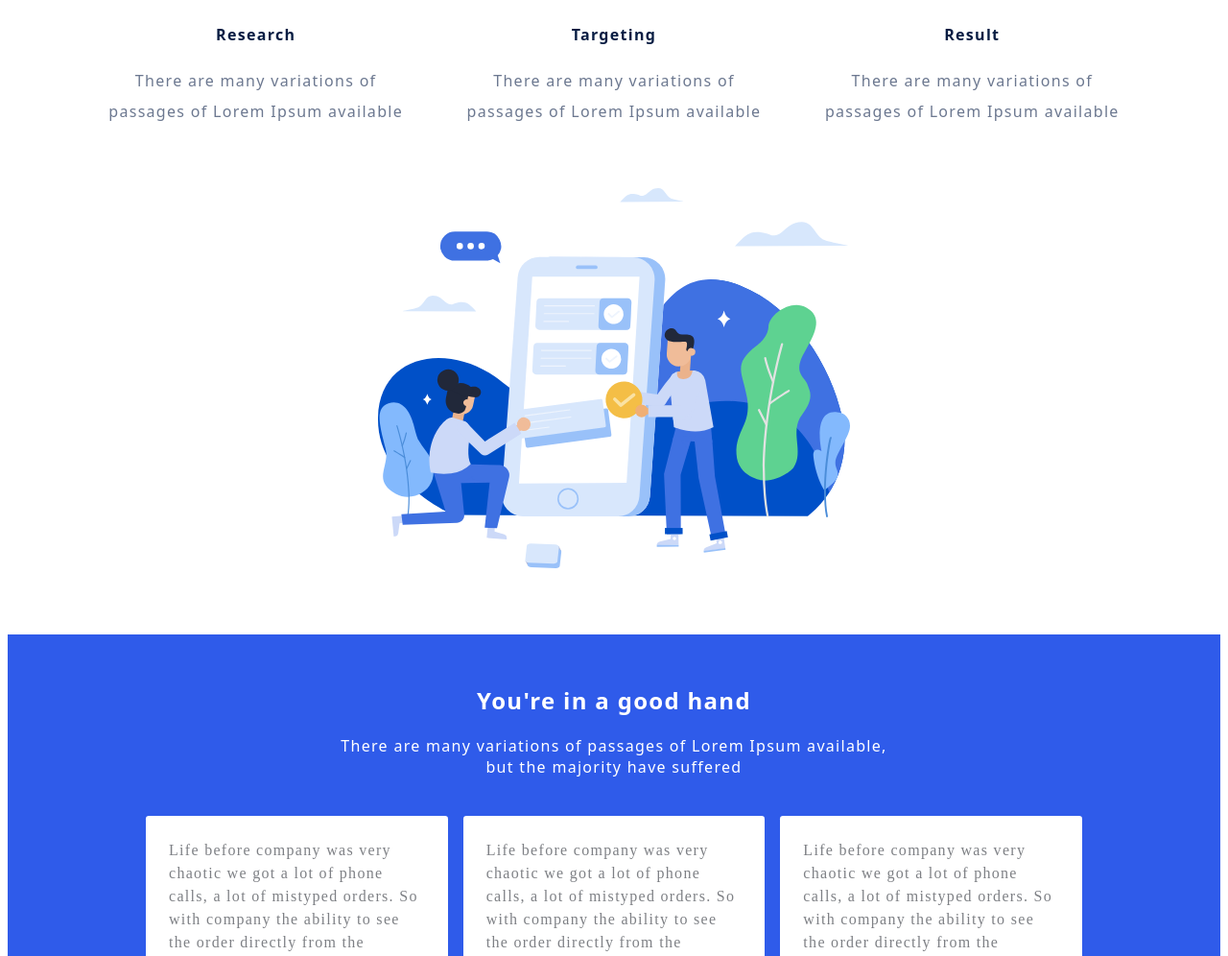
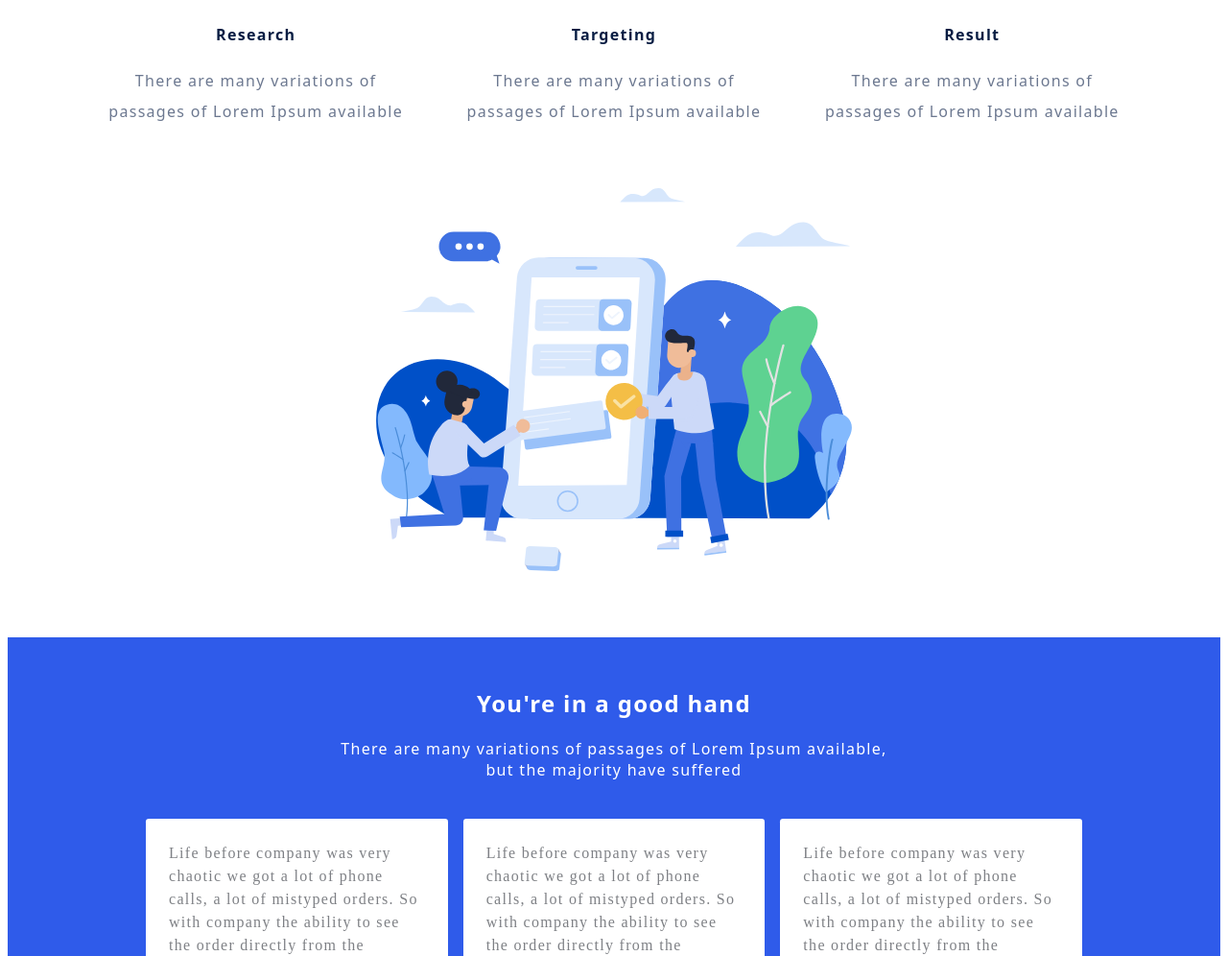
Before and after one commit to KaramiZahra/FlexBox, a plain HTML site: page index.html in a window 1280 px wide. Shown: the part 757-1753 px from the top of the page at 96% size. Drawn offline with nearby package versions, Linux system fonts and the light colour scheme.

Commit message:
image issue solved

```diff
--- a/styles.css
+++ b/styles.css
@@ -119,7 +119,14 @@
     line-height: 2rem;
 }
 .work-img{
-    margin-top: 3rem;
+    margin: 3rem auto;
+    max-width: 31rem;
+    max-height: 26rem;
+}
+.work-img img{
+    width: 100%;
+    height: 100%;
+    object-fit: cover;
 }
 /* Comments */
 .comments{
```
